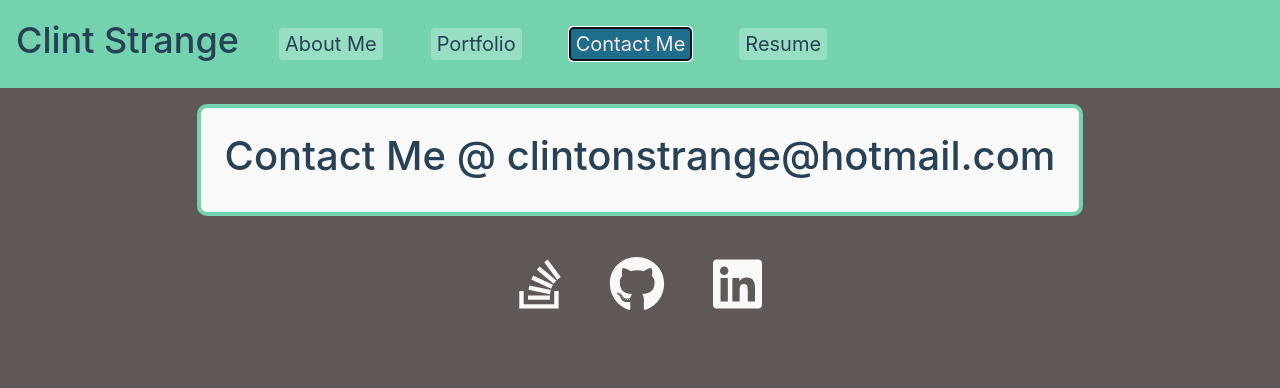
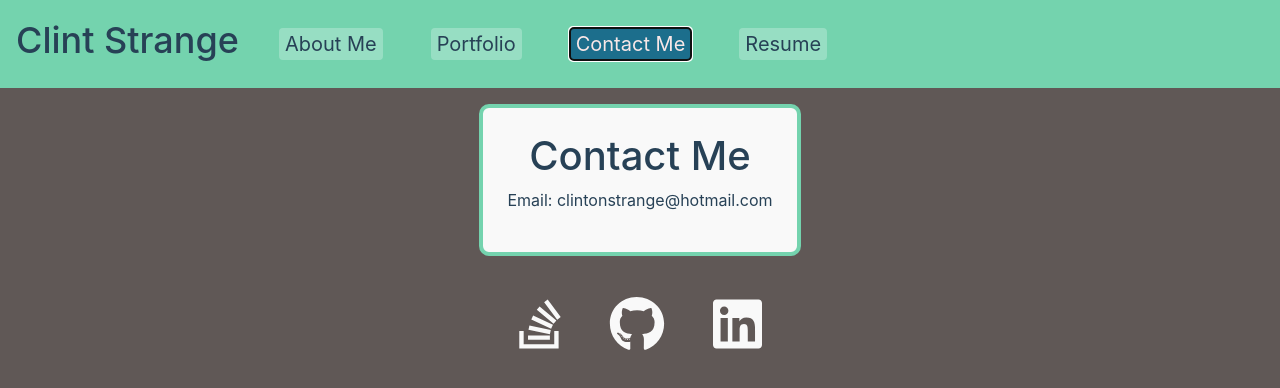
Before and after one commit to clintonstrange/react-portfolio, a React (Create React App) app: page / in a window 1280 px wide. Both pictures are taken after a click on the item "Contact Me". Shown: the top 388 px of the page. Built offline with nearby package versions, Linux system fonts and the light colour scheme.

Commit message:
cleaned up styling on contact page

```diff
--- a/src/components/Contact/index.js
+++ b/src/components/Contact/index.js
@@ -40,8 +40,11 @@ function Contact() {
     <div className="d-flex justify-content-center">
       <section id="contact" className="m-3 p-4">
         <h1 className="text-center" data-testid="h1tag">
-        <a className="font-color" href="mailto: clintonstrange@hotmail.com">Contact Me @ clintonstrange@hotmail.com</a>
+        <a className="font-color" href="mailto: clintonstrange@hotmail.com">Contact Me</a>
         </h1>
+        <p>
+        <a className="font-color" href="mailto: clintonstrange@hotmail.com">Email: clintonstrange@hotmail.com</a>
+        </p>
         {/* <form
           className="container form-group"
           id="contact-form"
```
